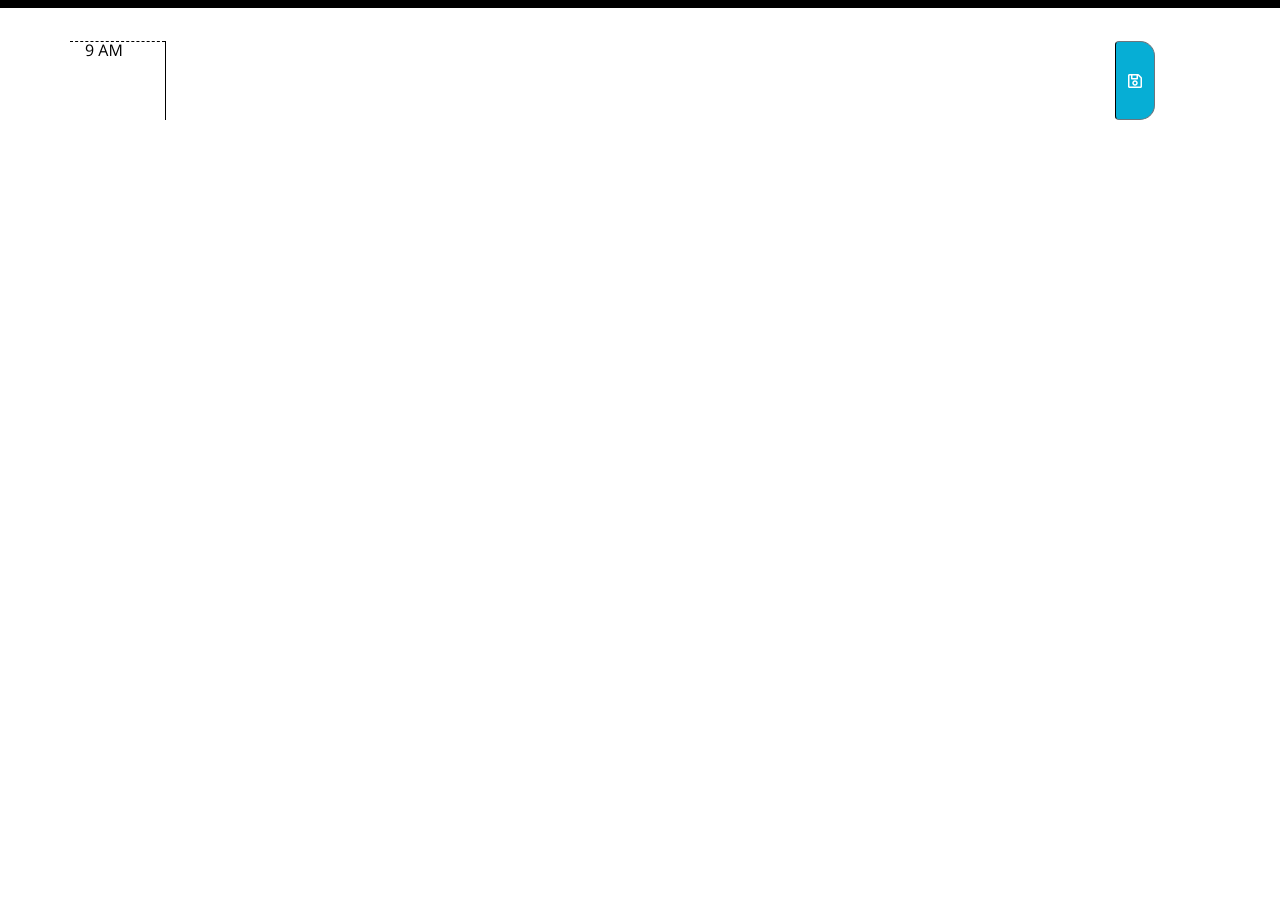
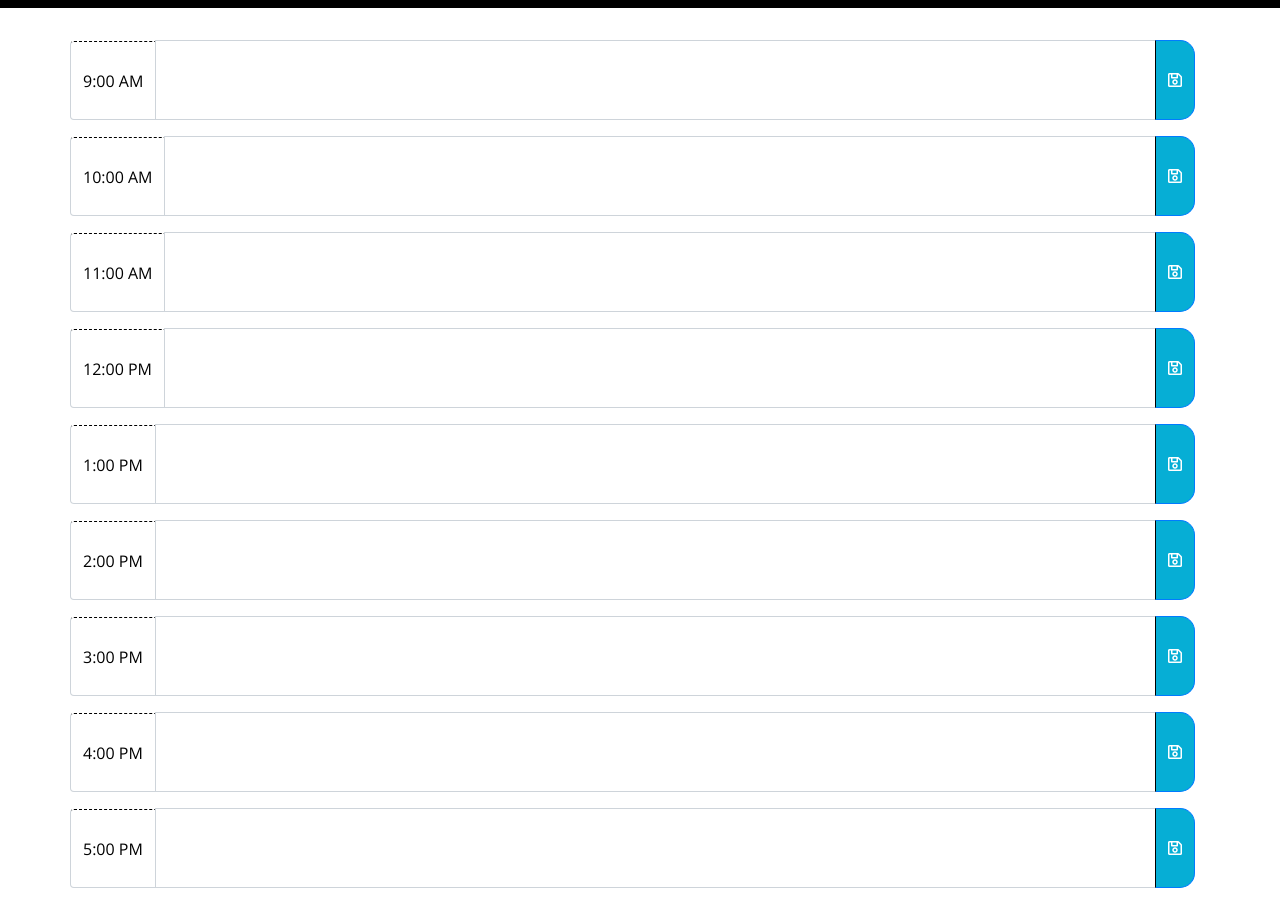
Before and after one commit to Vik-Maharaj/work-day-scheduler, a plain HTML site: page index.html in a window 1280 px wide. Shown: the part 260-1164 px from the top of the page. Before the commit the page ends 800 px from the top, so only its background shows below. Drawn offline with nearby package versions, Linux system fonts and the light colour scheme.

Commit message:
Edit bootstrap html containers

```diff
--- a/index.html
+++ b/index.html
@@ -33,16 +33,106 @@
 
 
 
+        <div class="input-group mb-3 time_container" id="9">
+          <div class="input-group-prepend row time_line">
+            <span class="input-group-text hour">9:00 AM</span>
+          </div>
+          <textarea type="text" cols="10" rows="2" class="form-control description textarea schedule"></textarea>
+          <div class="input-group-append">
+            <button class="btn btn-outline-primary saveBtn" type="button"><i class="far fa-save"></i></button>
+          </div>
+        </div>
 
-        <div class="row time_container" id="9">
-          <div class="col-1 hour">9 AM</div>
-          <textarea class="col-10 schedule_activity"></textarea>
-          <button id="nineAM" class="btn btn-outline-secondary saveBtn" type="button"><i class="far fa-save"></i></button>
+
+        <div class="input-group mb-3 time_container" id="10">
+          <div class="input-group-prepend row time_line">
+            <span class="input-group-text hour">10:00 AM</span>
+          </div>
+          <textarea type="text" cols="10" rows="2" class="form-control description textarea schedule"></textarea>
+          <div class="input-group-append">
+            <button class="btn btn-outline-primary saveBtn" type="button"><i class="far fa-save"></i></button>
+          </div>
+        </div>
+
+
+        <div class="input-group mb-3 time_container" id="11">
+          <div class="input-group-prepend row time_line">
+            <span class="input-group-text hour">11:00 AM</span>
+          </div>
+          <textarea type="text" cols="10" rows="2" class="form-control description textarea schedule"></textarea>
+          <div class="input-group-append">
+            <button class="btn btn-outline-primary saveBtn" type="button"><i class="far fa-save"></i></button>
+          </div>
+        </div>
+
+
+        <div class="input-group mb-3 time_container" id="12">
+          <div class="input-group-prepend row time_line">
+            <span class="input-group-text hour">12:00 PM</span>
+          </div>
+          <textarea type="text" cols="10" rows="2" class="form-control description textarea schedule"></textarea>
+          <div class="input-group-append">
+            <button class="btn btn-outline-primary saveBtn" type="button"><i class="far fa-save"></i></button>
+          </div>
+        </div>
+
+
+        <div class="input-group mb-3 time_container" id="13">
+          <div class="input-group-prepend row time_line">
+            <span class="input-group-text hour">1:00 PM</span>
+          </div>
+          <textarea type="text" cols="10" rows="2" class="form-control description textarea schedule"></textarea>
+          <div class="input-group-append">
+            <button class="btn btn-outline-primary saveBtn" type="button"><i class="far fa-save"></i></button>
+          </div>
+        </div>
+
+
+        <div class="input-group mb-3 time_container" id="14">
+          <div class="input-group-prepend row time_line">
+            <span class="input-group-text hour">2:00 PM</span>
+          </div>
+          <textarea type="text" cols="10" rows="2" class="form-control description textarea schedule"></textarea>
+          <div class="input-group-append">
+            <button class="btn btn-outline-primary saveBtn" type="button"><i class="far fa-save"></i></button>
+          </div>
+        </div>
+
+
+        <div class="input-group mb-3 time_container" id="15">
+          <div class="input-group-prepend row time_line">
+            <span class="input-group-text hour">3:00 PM</span>
+          </div>
+          <textarea type="text" cols="10" rows="2" class="form-control description textarea schedule"></textarea>
+          <div class="input-group-append">
+            <button class="btn btn-outline-primary saveBtn" type="button"><i class="far fa-save"></i></button>
+          </div>
+        </div>
+
+
+        <div class="input-group mb-3 time_container" id="16">
+          <div class="input-group-prepend row time_line">
+            <span class="input-group-text hour">4:00 PM</span>
+          </div>
+          <textarea type="text" cols="10" rows="2" class="form-control description textarea schedule"></textarea>
+          <div class="input-group-append">
+            <button class="btn btn-outline-primary saveBtn" type="button"><i class="far fa-save"></i></button>
+          </div>
+        </div>
+
+
+        <div class="input-group mb-3 time_container" id="17">
+          <div class="input-group-prepend row time_line">
+            <span class="input-group-text hour">5:00 PM</span>
+          </div>
+          <textarea type="text" cols="10" rows="2" class="form-control description textarea schedule"></textarea>
+          <div class="input-group-append">
+            <button class="btn btn-outline-primary saveBtn" type="button"><i class="far fa-save"></i></button>
+          </div>
         </div>
 
 
     </div>
-
 
 
     <script src="https://code.jquery.com/jquery-3.4.1.min.js"></script>
```
